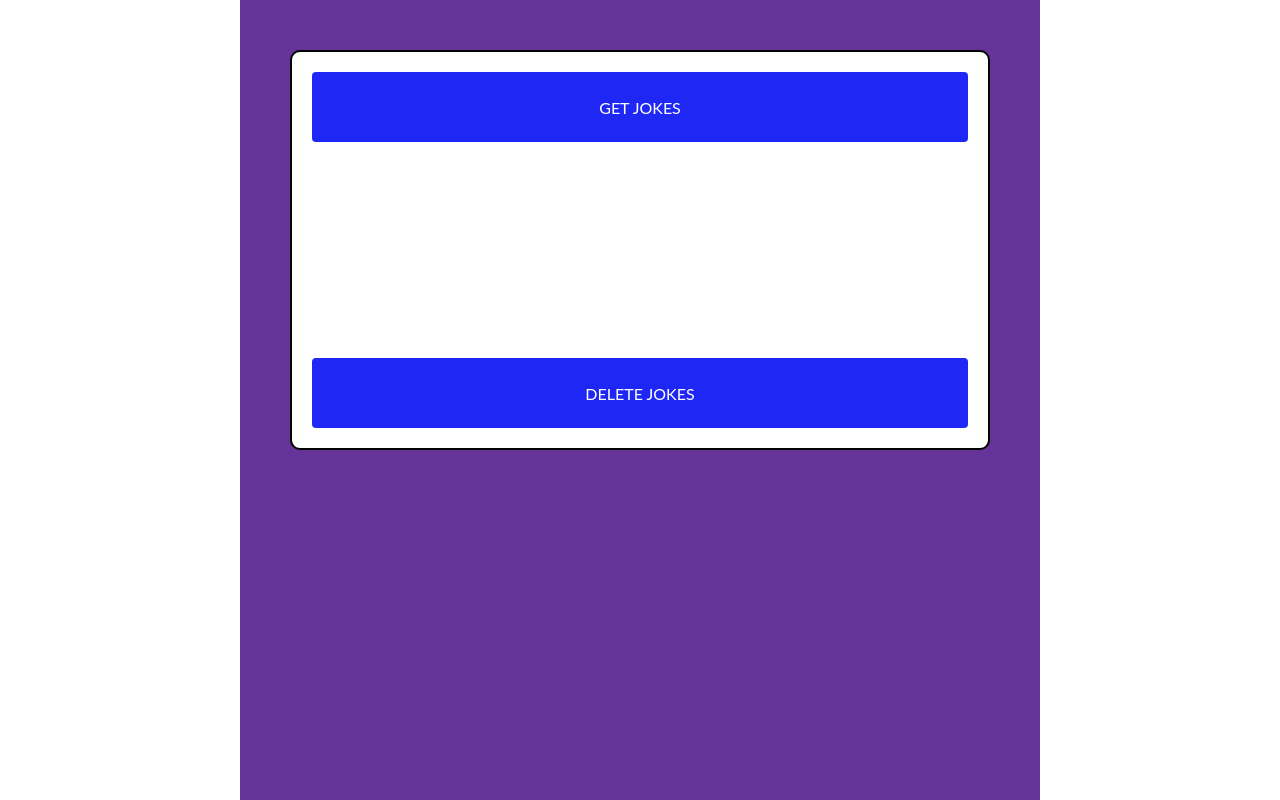
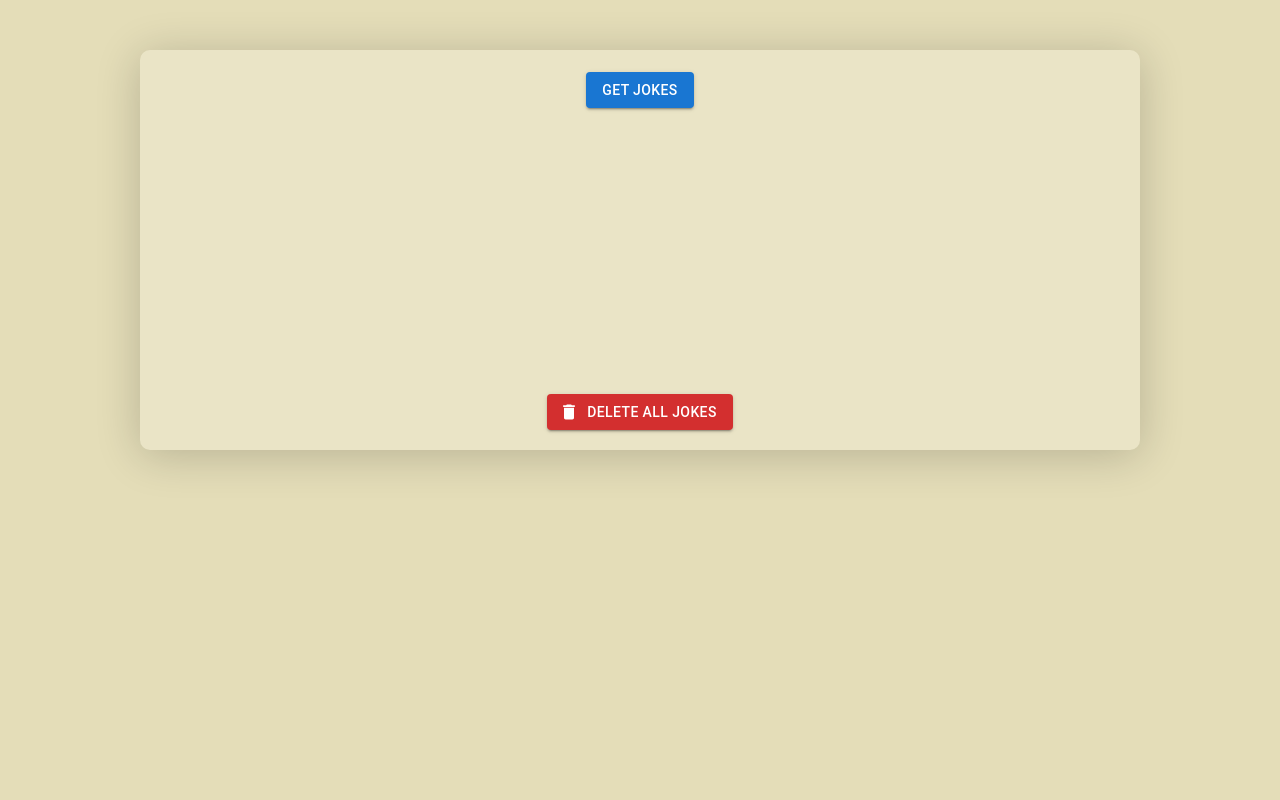
Before and after one commit to TaniaNovikova/TN-react-redux, a React (Vite) app: page / in a window 1280 px wide. Built offline with nearby package versions, Linux system fonts and the light colour scheme.

Commit message:
RandomJokesMui, GoogleLoader

```diff
--- /dev/null
+++ b/src/components/GoogleLoader/GoogleLoader.tsx
@@ -0,0 +1,16 @@
+import { DotSpan, GoogleLoaderWrapper } from "./styles";
+
+function GoogleLoader() {
+  const colors = ["#ffcc00", "#008800", "#008ae6", "#e60000"];
+
+
+  return (
+    <GoogleLoaderWrapper>
+      {colors.map((color, index) => (
+        <DotSpan key={index} color={color} delay={index * 0.2} />
+      ))}
+    </GoogleLoaderWrapper>
+  );
+}
+
+export default GoogleLoader;
--- /dev/null
+++ b/src/components/GoogleLoader/styles.ts
@@ -0,0 +1,25 @@
+import styled from "@emotion/styled";
+
+export const GoogleLoaderWrapper = styled.div`
+  display: flex;
+  gap: 10px;
+`;
+
+export const DotSpan = styled.span<{ color: string; delay: number }>`
+  width: 16px;
+  height: 16px;
+  border-radius: 50%;
+  box-shadow: 0 5px 10px rgba(0, 0, 0, 0.1);
+  background-color: ${({ color }) => color};
+  animation: animate 1s ease-in-out infinite alternate;
+  animation-delay: ${({ delay }) => delay}s;
+
+  @keyframes animate {
+    0% {
+      transform: translateY(-10px);
+    }
+    100% {
+      transform: translateY(5px);
+    }
+  }
+`;
--- /dev/null
+++ b/src/components/RandomJokesMui/RandomJokesMui.tsx
@@ -0,0 +1,87 @@
+import {
+  JokeCard,
+  RandomJokesWrapper,
+  JokeText,
+  LoaderWrapper,
+} from "./styles"
+import { useAppDispatch, useAppSelector } from "../../store/hooks"
+import {
+  randomJokesSliceActions,
+  randomJokesSliceSelectors,
+} from "../../store/redux/randomJokes/randomJokesSlice"
+import { v4 } from "uuid"
+import { jokeData } from "../../store/redux/randomJokes/types"
+import { Button, List, ListItem, IconButton } from "@mui/material"
+import DeleteIcon from "@mui/icons-material/Delete"
+import { css } from "@emotion/react"
+import GoogleLoader from "../GoogleLoader/GoogleLoader"
+
+const styles = {
+  listItem: css`
+    display: flex;
+    justify-content: space-between;
+    align-items: center;
+  `,
+  deleteButton: css`
+    color: red;
+  `,
+}
+
+function RandomJokesMui() {
+  const dispatch = useAppDispatch()
+  const { data, error, status } = useAppSelector(
+    randomJokesSliceSelectors.jokeData,
+  )
+
+  console.log(`error: ${error}`)
+
+  const getJoke = () => {
+    dispatch(randomJokesSliceActions.getJoke())
+  }
+
+  const deleteJokes = () => {
+    dispatch(randomJokesSliceActions.deleteAllJokes())
+  }
+
+  const randomJokes = data.map((randomJoke: jokeData, index: number) => {
+    const deleteJoke = () => {
+      dispatch(randomJokesSliceActions.deleteJoke(randomJoke.id))
+    }
+
+    return (
+      <ListItem key={v4()}>
+        <IconButton color="error" onClick={deleteJoke}>
+          <DeleteIcon />
+        </IconButton>
+        <JokeText>{`${index + 1}. ${randomJoke.setup}-${randomJoke.punchline}`}</JokeText>
+      </ListItem>
+    )
+  })
+
+  return (
+    <RandomJokesWrapper>
+      <JokeCard>
+        <LoaderWrapper>
+          {status !== "loading" && (
+            <Button variant="contained" onClick={getJoke}>
+              GET JOKES
+            </Button>
+          )}
+          {status === "loading" && <GoogleLoader />}
+        </LoaderWrapper>
+        <List>{randomJokes}</List>
+
+        <Button
+          variant="contained"
+          color="error" // Красный цвет
+          onClick={deleteJokes}
+          startIcon={<DeleteIcon />} // Красная иконка
+        >
+          DELETE ALL JOKES
+        </Button>
+      </JokeCard>
+    </RandomJokesWrapper>
+  )
+}
+
+export default RandomJokesMui
--- /dev/null
+++ b/src/components/RandomJokesMui/styles.ts
@@ -0,0 +1,43 @@
+import styled from "@emotion/styled"
+
+export const RandomJokesWrapper = styled.div`
+  width: 100%;
+  display: flex;
+  flex-direction: column;
+  align-items: center;
+  background-color: #e4ddb8;
+  flex: 1;
+  padding: 50px;
+`
+export const JokeCard = styled.div`
+  display: flex;
+  flex-direction: column;
+  align-items: center;
+  justify-content: space-between;
+  gap: 20px;
+  width: 1000px;
+  min-height: 400px;
+  padding: 20px;
+  background-color: rgb(255, 255, 255, 0.2);
+  box-shadow: 0 5px 45px rgba(0, 0, 0, 0.2);
+  border-radius: 10px;
+`
+
+export const JokesContainer = styled.div`
+  display: flex;
+  flex-direction: column;
+  gap: 20px;
+`
+
+export const JokeText = styled.div`
+  font-size: 24px;
+  font-weight: bold;
+  color: rebeccapurple;
+`
+export const LoaderWrapper = styled.div`
+  width: 100%;
+  height: 40px;
+  display: flex;
+  justify-content: center;
+  align-items: center;
+`
--- a/src/homeworks/Homework17/Homework17.tsx
+++ b/src/homeworks/Homework17/Homework17.tsx
@@ -1,10 +1,12 @@
 import RandomJokes from "../../components/RandomJokes/RandomJokes"
+import RandomJokesMui from "../../components/RandomJokesMui/RandomJokesMui"
 import { Homework17Wrapper } from "./styles"
 
 function Homework17() {
   return (
     <Homework17Wrapper>
-      <RandomJokes />
+      {/* <RandomJokes /> */}
+      <RandomJokesMui />
     </Homework17Wrapper>
   )
 }
```
